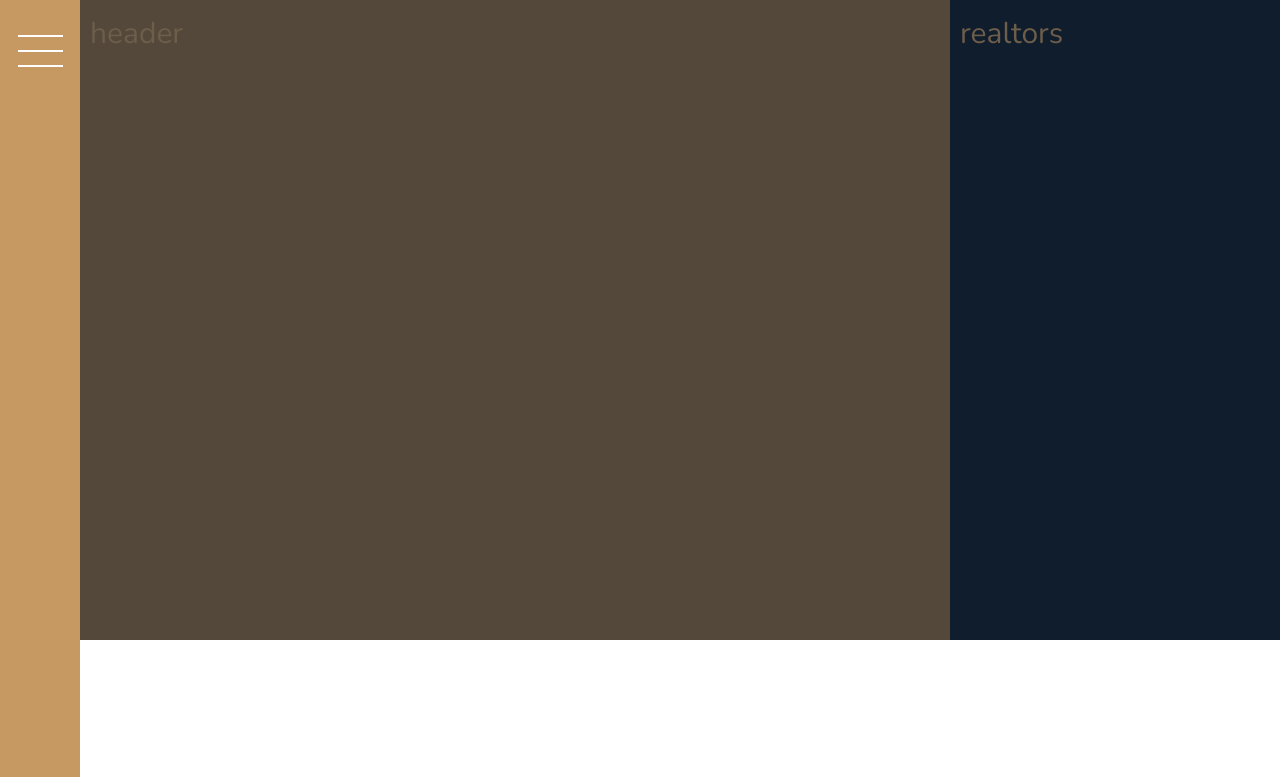
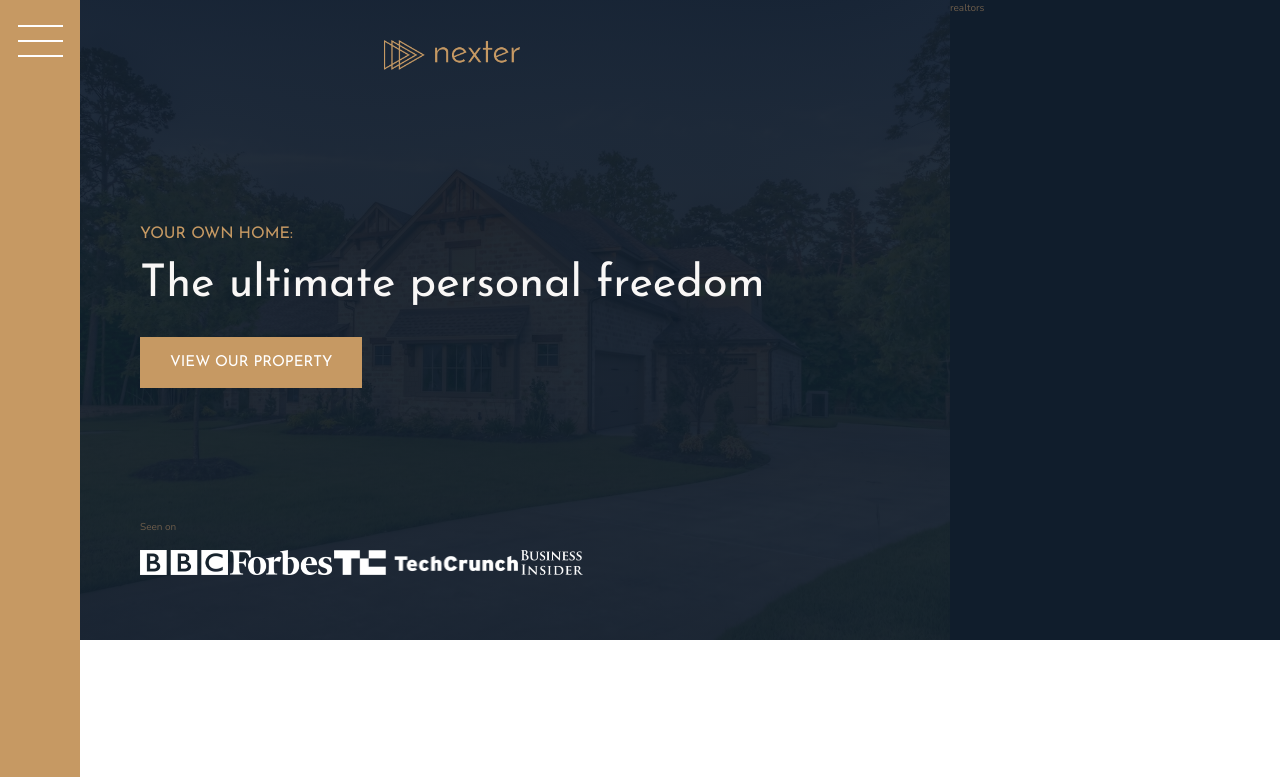
Before and after one commit to Dual1tyxd3v/nexter, a website: page index.html in a window 1280 px wide. Shown: the top 777 px of the page. Drawn offline with nearby package versions, Linux system fonts and the light colour scheme.

Commit message:
Add header section

```diff
--- a/index.html
+++ b/index.html
@@ -18,7 +18,17 @@
     <button class="nav-btn"></button>
   </div>
   <header class="header">
-    header
+    <img src="./img/logo.png" alt="Logo" class="header__logo">
+    <h3 class="header-3">Your own home:</h3>
+    <h1 class="header-1">The ultimate personal freedom</h1>
+    <button class="btn header__btn">View our property</button>
+    <div class="header__seen-text">Seen on</div>
+    <div class="header__seen-logo">
+      <img src="./img/logo-bbc.png" alt="BBC">
+      <img src="./img/logo-forbes.png" alt="Forbes">
+      <img src="./img/logo-techcrunch.png" alt="Tech Crunch">
+      <img src="./img/logo-bi.png" alt="Buisness insider">
+    </div>
   </header>
   <div class="realtors">
     realtors
--- a/sass/_base.scss
+++ b/sass/_base.scss
@@ -38,11 +38,6 @@ body {
   display: grid;
   grid-template-rows: 80vh min-content 40vw repeat(3, min-content);
   grid-template-columns: [side-start] 8rem [side-end full-start] minmax(6rem, 1fr) [center-start] repeat(8, [col-start] minmax(min-content, 14rem) [col-end]) [center-end] minmax(6rem, 1fr) [full-end];
-
-  & > * {
-    font-size: 3rem;
-    padding: 1rem;
-  }
 }
 
 .mb-sm {
--- a/sass/_header.scss
+++ b/sass/_header.scss
@@ -1,4 +1,29 @@
 .header {
-  background-color: $color-grey-dark-1;
   grid-column: full-start / col-end 6;
+  background-image: linear-gradient(rgba($color-secondary, .93), rgba($color-secondary, .93)), url(../img/hero.jpeg);
+  background-size: cover;
+  background-position: center;
+  display: grid;
+  grid-template-rows: 1fr min-content 6rem 1fr;
+  grid-template-columns: max-content;
+  grid-gap: 1.5rem;
+  padding: 6rem;
+  padding-top: 4rem;
+
+  &__logo {
+    height: 3rem;
+    justify-self: center;
+  }
+
+  &__seen-logo {
+
+    img {
+      height: 2.5rem;
+    }
+  }
+
+  &__btn {
+    justify-self: start;
+    align-self: start;
+  }
 }
--- a/sass/_typography.scss
+++ b/sass/_typography.scss
@@ -1,6 +1,13 @@
 @mixin header {
   font-family: $font-display;
   font-weight: 400;
+}
+
+.header-1 {
+  @include header;
+  font-size: 4.5rem;
+  color: $color-grey-light-1;
+  line-height: 1
 }
 
 .header-4 {
```
Also changed, not shown: css/style.css, 1 other file.
